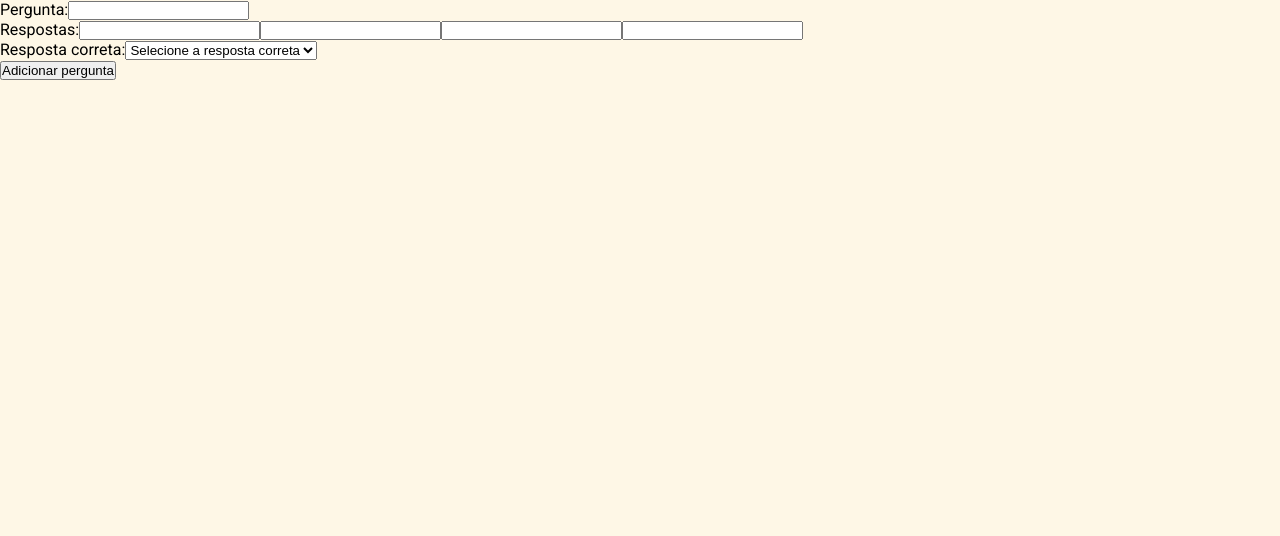
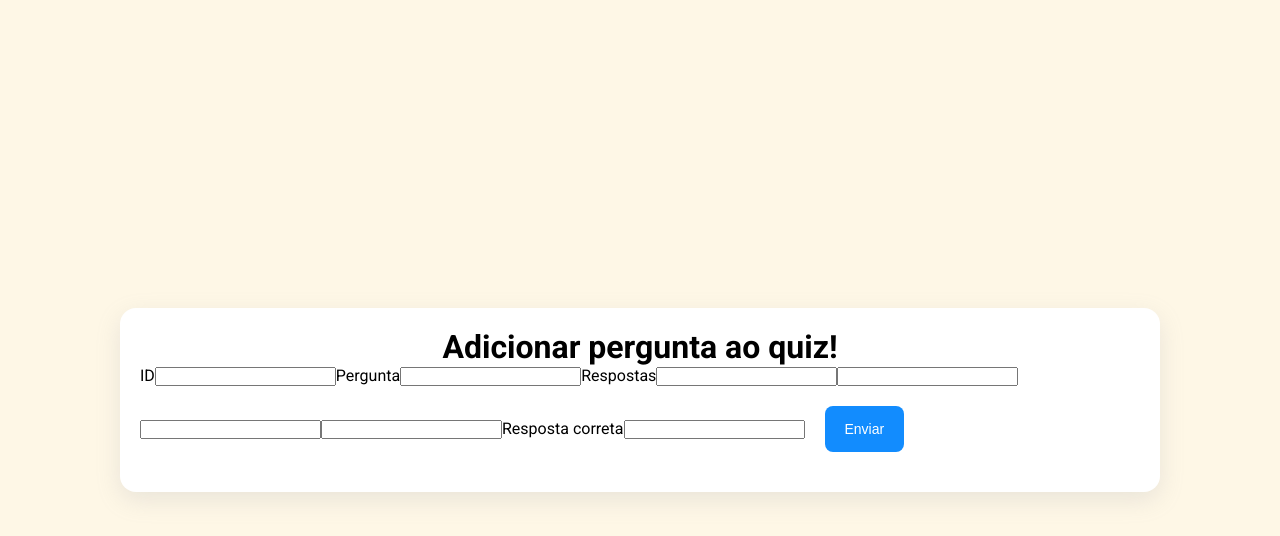
Before and after one commit to WalSacramento/QuizApp-React, a React (Vite) app: page /add-question in a window 1280 px wide. Shown: the top 536 px of the page. Built offline with nearby package versions, Linux system fonts and the light colour scheme.

Commit message:
Criação do componente AddQuestionForm

```diff
--- a/package.json
+++ b/package.json
@@ -10,10 +10,12 @@
   },
   "dependencies": {
     "classnames": "^2.3.2",
+    "formik": "^2.2.9",
     "react": "^18.2.0",
     "react-dom": "^18.2.0",
     "react-router-dom": "^6.8.2",
-    "sass": "^1.58.3"
+    "sass": "^1.58.3",
+    "yup": "^1.0.2"
   },
   "devDependencies": {
     "@types/react": "^18.0.27",
--- a/src/components/AddQuestionForm/index.jsx
+++ b/src/components/AddQuestionForm/index.jsx
@@ -1,94 +1,46 @@
 import React, { useState } from 'react'
 import { Link } from "react-router-dom";
+import { useFormik } from 'formik';
 
 import S from './styles.module.scss'
 
-export function AddQuestionForm ({ setQuestions }) {
-  const initialState = {
-    id: '',
-    question: '',
-    answers: ['', '', '', ''],
-    correctAnswer:'',
-  }
+export function AddQuestionForm () {
+  const formik = useFormik({
+    initialValues: {id: '', question: '', answers: '', correctAnswer: ''},
+    onSubmit: values => {
+      console.log(values)
+    }
+  })
 
-  const [formData, setFormData] = useState(initialState)
-
-  const handleInputChange = (event) => {
-    const { name, value } = event.target
-
-    if (name === 'answers') {
-      const newAnswers = [...formData.answers]
-      const index = Number(event.target.id)
-      newAnswers[index] = value;
-      setFormData({...formData, newAnswers})
-    } else {
-      setFormData({...formData, [name]: value})
-    }
-  }
-
-  const handleSubmit = (event) => {
-    event.preventDefaut()
-    setQuestions((questions) => [
-      ...questions,
-      {
-        ...formData,
-        id: questions.length + 1,
-      },
-    ])
-    setFormData(initialState)
-  }
 
   return (
-    <div>
-      <form className={S.addQuestionForm} onSubmit={handleSubmit}>
-      <div className={S.formGroup}>
-        <label htmlFor='question'>Pergunta:</label>
-        <input
-          type='text'
-          name='question'
-          value={formData.question}
-          onChange={handleInputChange}
-          required
-          />
+    <div className={S.container}>
+      <div className={S.card}>
+        <h1>Adicionar pergunta ao quiz!</h1>
+
+        <div>
+          <form onSubmit={formik.handleSubmit}>
+            <label>ID</label>
+            <input type="text" name="id" onChange={formik.handleChange} value={formik.values.id}/>
+
+            <label>Pergunta</label>
+            <input type="text" name="question" onChange={formik.handleChange} value={formik.values.question}/>
+
+            <label>Respostas</label>
+            <input type="text" name="answers" onChange={formik.handleChange} value={formik.values.answers}/>
+            <input type="text" name="answers" onChange={formik.handleChange} value={formik.values.answers}/>
+            <input type="text" name="answers" onChange={formik.handleChange} value={formik.values.answers}/>
+            <input type="text" name="answers" onChange={formik.handleChange} value={formik.values.answers}/>
+
+            <label>Resposta correta</label>
+            <input type="text" name="correctAnswer" onChange={formik.handleChange} value={formik.values.correctAnswer}/>
+
+            <button type="submit">Enviar</button>
+          </form>
+
+        </div>
       </div>
-      <div className={S.formGroup}>
-        <label htmlFor='answers'>Respostas:</label>
-        {formData.answers.map((answer, index) => (
-          <input
-            key={index}
-            id={index}
-            type='text'
-            name='answers'
-            value={answer}
-            onChange={handleInputChange}
-            required
-            />
-        ))}
-      </div>
-      <div className={S.formGroup}>
-        <label htmlFor='correctAnswer'>Resposta correta:</label>
-        <select
-          name='correctAnswer'
-          value={formData.correctAnswer}
-          onChange={handleInputChange}
-          required >
-            <option value="" disabled hidden>
-            Selecione a resposta correta
-          </option>
-          {formData.answers.map((answer, index) => (
-            <option key={index} value={answer}>
-              {answer}
-            </option>
-          ))}
-          </select>
-      </div>
-      <button type='submit'>Adicionar pergunta</button>
-
-    </form>
-
     </div>
-
-
   )
 
 }
--- a/src/components/AddQuestionForm/styles.module.scss
+++ b/src/components/AddQuestionForm/styles.module.scss
@@ -0,0 +1,33 @@
+.container {
+  display: flex;
+  justify-content: center;
+  align-items: center;
+  height: 100%;
+}
+
+.card {
+  background-color: #fff;
+  border-radius: 16px;
+  max-width: 1000px;
+  width: 100%;
+  margin: 20px;
+  box-shadow: rgba(149, 157, 165, 0.2) 0px 8px 24px;
+  display: flex;
+  flex-direction: column;
+  justify-content: center;
+  align-items: center;
+  padding: 20px;
+
+}
+
+button {
+height: 46px;
+background-color: #128cfe;
+border-radius: 8px;
+border: 0;
+color: #fff;
+font-size: 14px;
+padding: 0 20px;
+cursor: pointer;
+margin: 20px;
+}
```
Also changed, not shown: 2 other files (tests, documents, lock files or other folders).
